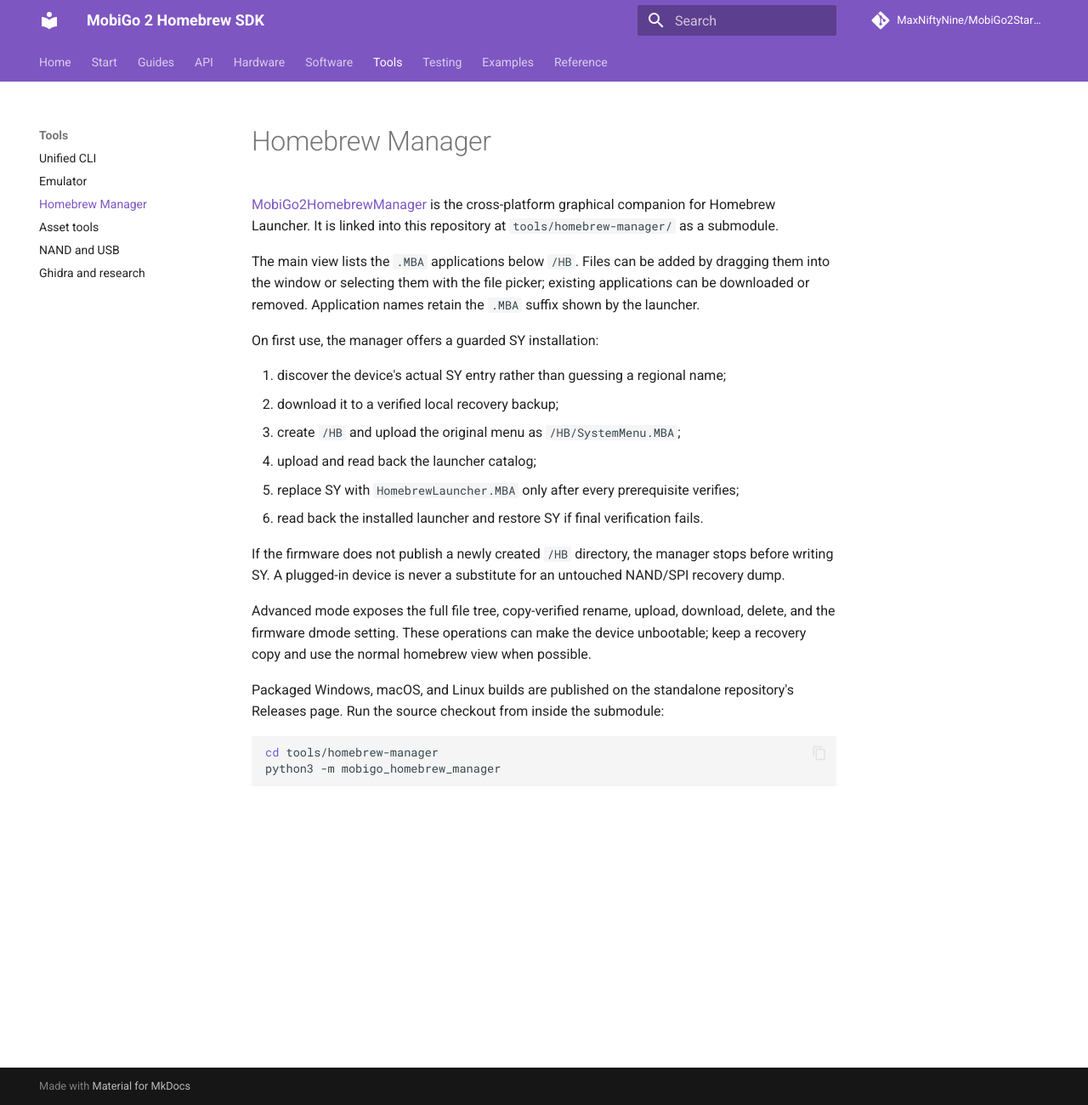
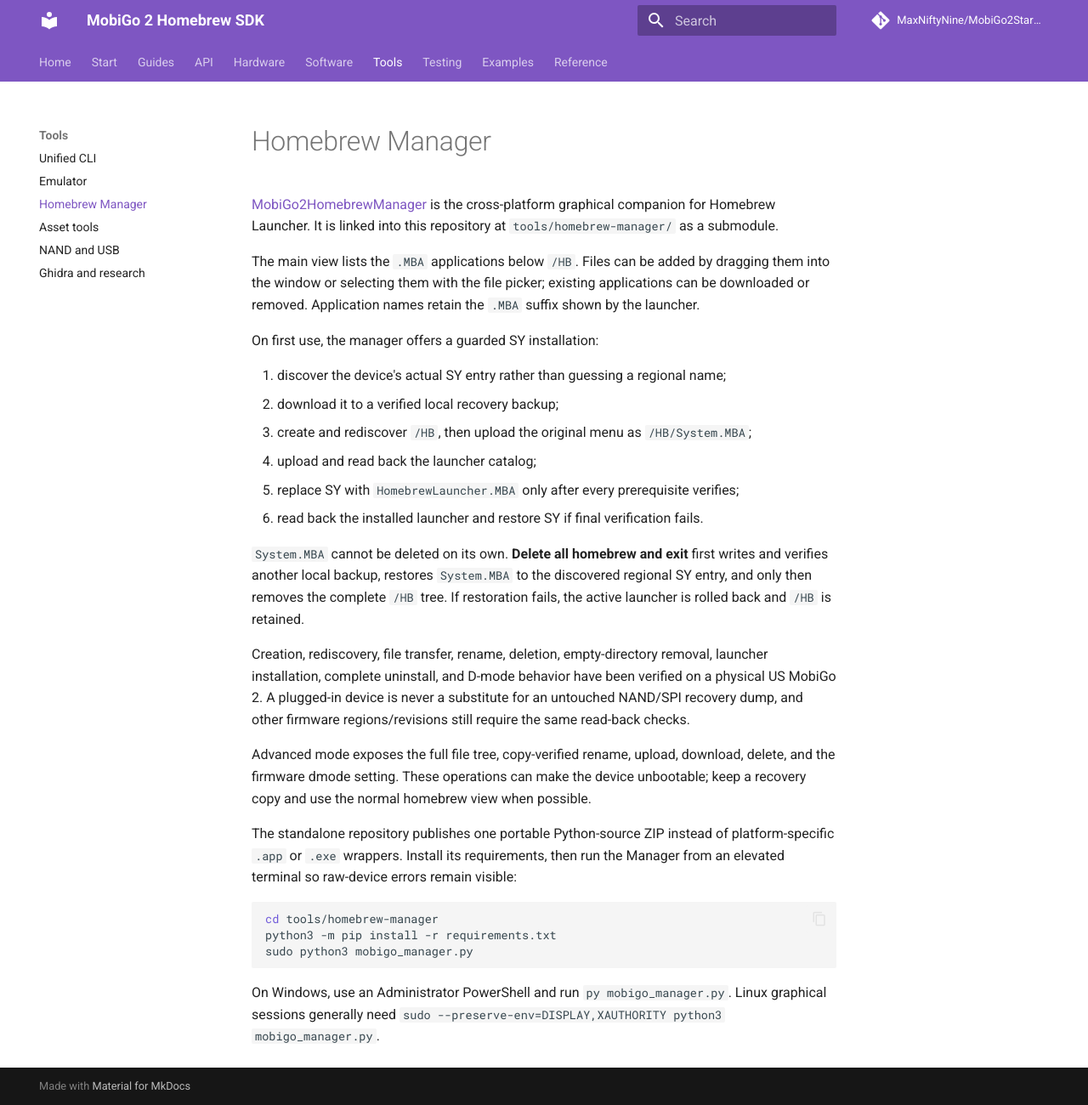
Before and after one commit to MaxNiftyNine/MobiGo2StarterProject, an MkDocs documentation site: the page built from docs/tools/homebrew-manager.md, in a window 1280 px wide and 1300 px high. Shown: the whole window at 85% size. Built offline with MkDocs 1.6.1 and Material for MkDocs 9.7.7, drawn with Linux system fonts in a browser that asks for light colours; comment, search, counter and statistics services are not loaded.

Commit message:
Update Homebrew Manager integration

````diff
--- a/docs/tools/homebrew-manager.md
+++ b/docs/tools/homebrew-manager.md
@@ -13,24 +13,37 @@
 
 1. discover the device's actual SY entry rather than guessing a regional name;
 2. download it to a verified local recovery backup;
-3. create `/HB` and upload the original menu as `/HB/SystemMenu.MBA`;
+3. create and rediscover `/HB`, then upload the original menu as `/HB/System.MBA`;
 4. upload and read back the launcher catalog;
 5. replace SY with `HomebrewLauncher.MBA` only after every prerequisite verifies;
 6. read back the installed launcher and restore SY if final verification fails.
 
-If the firmware does not publish a newly created `/HB` directory, the manager
-stops before writing SY. A plugged-in device is never a substitute for an
-untouched NAND/SPI recovery dump.
+`System.MBA` cannot be deleted on its own. **Delete all homebrew and exit**
+first writes and verifies another local backup, restores `System.MBA` to the
+discovered regional SY entry, and only then removes the complete `/HB` tree.
+If restoration fails, the active launcher is rolled back and `/HB` is retained.
+
+Creation, rediscovery, file transfer, rename, deletion, empty-directory removal,
+launcher installation, complete uninstall, and D-mode behavior have been
+verified on a physical US MobiGo 2. A plugged-in device is never a substitute
+for an untouched NAND/SPI recovery dump, and other firmware regions/revisions
+still require the same read-back checks.
 
 Advanced mode exposes the full file tree, copy-verified rename, upload,
 download, delete, and the firmware dmode setting. These operations can make the
 device unbootable; keep a recovery copy and use the normal homebrew view when
 possible.
 
-Packaged Windows, macOS, and Linux builds are published on the standalone
-repository's Releases page. Run the source checkout from inside the submodule:
+The standalone repository publishes one portable Python-source ZIP instead of
+platform-specific `.app` or `.exe` wrappers. Install its requirements, then run
+the Manager from an elevated terminal so raw-device errors remain visible:
 
 ```sh
 cd tools/homebrew-manager
-python3 -m mobigo_homebrew_manager
+python3 -m pip install -r requirements.txt
+sudo python3 mobigo_manager.py
 ```
+
+On Windows, use an Administrator PowerShell and run
+`py mobigo_manager.py`. Linux graphical sessions generally need
+`sudo --preserve-env=DISPLAY,XAUTHORITY python3 mobigo_manager.py`.
````
Also changed, not shown: docs/examples/homebrew-launcher.md (+1 -1 lines), docs/reference/known-limitations.md (+6 -6 lines), docs/testing/capability-matrix.md (+4 -3 lines).
